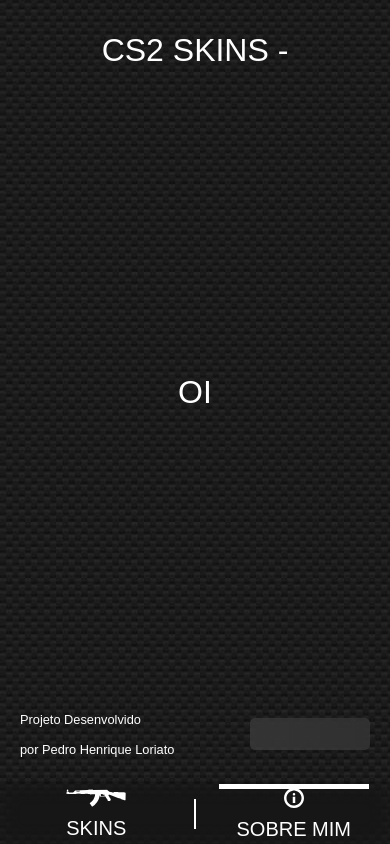
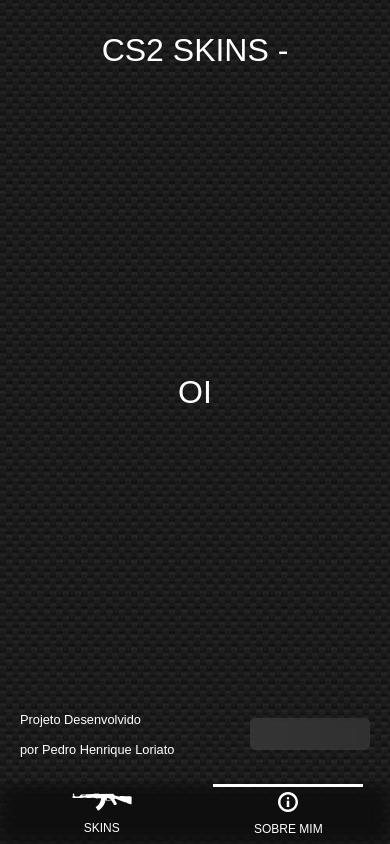
Before and after one commit to PedroLoriato/aplicacao-react, a React (Create React App) app: page /sobremim in a window 390 px wide. Built offline with nearby package versions, Linux system fonts and the light colour scheme; some icons are missing; a web font is replaced by a local one.

Commit message:
Melhorando funcionalidade de busca

```diff
--- a/src/App.module.css
+++ b/src/App.module.css
@@ -4,7 +4,7 @@
 }
 /* Estiliza o fundo da barra de rolagem */
 ::-webkit-scrollbar {
-    width: 12px; /* Largura da barra de rolagem */
+    width: 10px; /* Largura da barra de rolagem */
 }
 
 /* Estiliza o fundo do trilho da barra de rolagem */
@@ -14,13 +14,12 @@
 
 /* Estiliza o polegar da barra de rolagem (a parte que se move) */
 ::-webkit-scrollbar-thumb {
-    border-radius: 10px;
-    background: #fff; /* Cor do polegar branco */
+    background: #505050; /* Cor do polegar branco */
 }
 
 /* Estiliza o polegar da barra de rolagem ao passar o mouse */
 ::-webkit-scrollbar-thumb:hover {
-    background: #e0e0e0; /* Cor mais clara ao passar o mouse */
+    background: #6b6b6b; /* Cor mais clara ao passar o mouse */
 }
 
 * {
--- a/src/componentes/MenuNav/MenuNav.module.css
+++ b/src/componentes/MenuNav/MenuNav.module.css
@@ -70,7 +70,7 @@
         width: 100%;
         height: 60px;
         box-shadow: 0 10px 10px rgba(0, 0, 0, 0.5);
-        backdrop-filter: blur(10px) brightness(0.8);
+        backdrop-filter: blur(10px) brightness(0.5);
         justify-content: center;
     }
 
@@ -78,17 +78,9 @@
         position: relative;
         display: flex;
         align-items: center;
-        justify-content: space-around;
+        justify-content: space-evenly;
         width: 100%;
         height: 100%;
-    }
-
-    .MenuNav ul::after {
-        content: '';
-        position: absolute;
-        height: 50%;
-        width: 2px;
-        background-color: rgb(255, 255, 255);
     }
 
     .MenuNav ul li {
@@ -101,6 +93,7 @@
         flex-direction: column;
         width: 150px;
         height: 100%;
+        font-size: 12px;
     }
 
     .IconSkin {
@@ -117,6 +110,6 @@
 
     .Active::after {
         top: 0;
-        height: 5px;
+        height: 3px;
     }
 }
--- a/src/index.js
+++ b/src/index.js
@@ -37,6 +37,6 @@
 const root = ReactDOM.createRoot(document.getElementById("root"));
 root.render(
   <React.StrictMode>
-    <RouterProvider router={router} className="App" />
+    <RouterProvider router={router} />
   </React.StrictMode>
 );
--- a/src/paginas/DetalhesSkin/index.js
+++ b/src/paginas/DetalhesSkin/index.js
@@ -20,7 +20,7 @@
         .replace(/<\/i>/g, '</em>');     // Substitui </i> por </em>
 
     return (
-        <main className={`${appEstilos.DfColCenter} ${estilos.ContainerSkin}`}>
+        <main className={`${appEstilos.DfColCenter} ${estilos.ContainerSkin}`} onLoad={() => window.scrollTo(0, 0)}>
             <div style={{ backgroundColor: skin.rarity.color }} className={`${appEstilos.DfColCenter} ${estilos.DetalhesSkin}`}>
                 <h2><em>{skin.rarity.name}</em></h2>
                 <Botao onClick={() => window.history.back()}>Voltar</Botao>
--- a/src/paginas/Skins/Skins.module.css
+++ b/src/paginas/Skins/Skins.module.css
@@ -11,7 +11,7 @@
 }
 
 .DivSkins>h1 {
-    font-size: clamp(1.5rem, 2vw, 5rem);
+    font-size: clamp(1.8rem, 3vw, 4rem);
 }
 
 .DivOpcoesListagem {
@@ -39,12 +39,17 @@
     position: relative;
     width: 250px;
     gap: 5px;
-    cursor: text;
 }
 
 .IconeBusca {
     width: 30px;
     height: 15px;
+    cursor: pointer;
+    transition: transform 0.3s ease;
+}
+
+.IconeBusca:hover {
+    transform: scale(1.1);
 }
 
 .InBusca {
@@ -153,6 +158,13 @@
     /* Adiciona a transição suave */
 }
 
+.MsgBusca {
+    width: 80vw;
+    padding: 5px 10px;
+    margin-top: 20px;
+    text-align: center;
+}
+
 .MsgErro {
     text-align: center;
     flex-grow: 2;
@@ -160,6 +172,7 @@
     gap: 10px;
 }
 
+.MsgBusca,
 .MsgErro h1 {
     font-size: clamp(1.5rem, 2vw, 2rem);
     line-height: 1;
--- a/src/paginas/Skins/index.js
+++ b/src/paginas/Skins/index.js
@@ -69,9 +69,11 @@
   };
 
   // Função para lidar com a busca
-  const handleSearch = (term) => {
-    setSearchTerm(term); // Atualiza o termo de busca
-    handleUpdate();
+  const handleSearch = () => {
+    if (searchTerm !== debouncedSearchTerm) {
+      setDebouncedSearchTerm(searchTerm);
+      handleUpdate();
+    }
   };
 
   // Função para lidar com a ordenação em ordem crescente ou descrescente
@@ -103,16 +105,20 @@
     handleUpdate();
   };
 
-  // Atualiza o debouncedSearchTerm após um tempo de inatividade do usuário
- useEffect(() => {
-  const handler = setTimeout(() => {
-    setDebouncedSearchTerm(searchTerm);
-  }, 100); // 100ms debounce
+  // useEffect que dispara quando o valor de searchTerm é atualizado
+  useEffect(() => {
+    if (searchTerm === "") {
+      handleSearch(); // Limpa a busca e atualiza a lista se o campo de pesquisa for limpo
+    }
+    // eslint-disable-next-line
+  }, [searchTerm]);
 
-  return () => {
-    clearTimeout(handler);
+  // Função que dispara a busca quando a tecla "Enter" é pressionada
+  const handleKeyUp = (e) => {
+    if (e.key === "Enter") {
+      handleSearch(); // Realiza a busca quando a tecla "Enter" é pressionada
+    }
   };
-}, [searchTerm]);
 
   useEffect(() => {
     const fetchSkins = async () => {
@@ -150,8 +156,6 @@
           });
 
           setResults(filteredData.length > 0);
-        } else {
-          filteredData = adjustedData;
         }
 
         // Ordena os dados com base na ordem e direção selecionadas
@@ -204,7 +208,6 @@
       }
     };
     fetchSkins();
-
     // eslint-disable-next-line
   }, [page, activeFilters, orderBy, isCrescending, debouncedSearchTerm]);
 
@@ -270,13 +273,14 @@
             </div>
           </div>
           <div className={`${appEstilos.DfRowCenter} ${estilos.DivBusca}`}>
-            <Icon className={estilos.IconeBusca} icon={"bi:search"}></Icon>
+            <Icon className={estilos.IconeBusca} icon={"bi:search"} onClick={handleSearch}></Icon>
             <input
               className={estilos.InBusca}
-              type="text"
+              type="search"
               placeholder="Buscar..."
               value={searchTerm}
-              onChange={(e) => handleSearch(e.target.value)}
+              onChange={(e) => setSearchTerm(e.target.value)}
+              onKeyUp={handleKeyUp}
             />
           </div>
         </div>
@@ -298,18 +302,19 @@
           </ul>
         </nav>
       </header>
+      {!loading && results && debouncedSearchTerm &&
+        <h1 className={`${estilos.MsgBusca}`}>Exibindo resultados para a Busca <strong>"{debouncedSearchTerm}"</strong></h1>
+      }
       {(loading && skins.length === 0) || (loading && !results) ? (
         <Listagem loading={loading} />
-      ) : (
+      ) : (!loading && !results && debouncedSearchTerm) ?
+      <div className={`${estilos.MsgErro} ${appEstilos.DfColCenter}`}>
+        <h1>Nenhuma skin correspondente à sua busca.</h1>
+        <h2>Por favor, revise a categoria selecionada e/ou verifique a ortografia do termo de busca.</h2>
+      </div> : (
         <Listagem dados={skins} loading={loading} />
       )}
-      {!loading && !results &&
-        <div className={`${estilos.MsgErro} ${appEstilos.DfColCenter}`}>
-          <h1>Nenhuma skin correspondente à sua busca.</h1>
-          <h2>Por favor, revise a categoria selecionada e/ou verifique a ortografia do termo de busca.</h2>
-        </div>
-      }
-      {!hasMore && results && page > 1 && (
+      {!hasMore && (results || skins.length > 0) && page > 1 && (
         <Botao onClick={() => window.scrollTo(0, 0)}>Voltar Ao Topo</Botao>
       )}
     </main>
```
